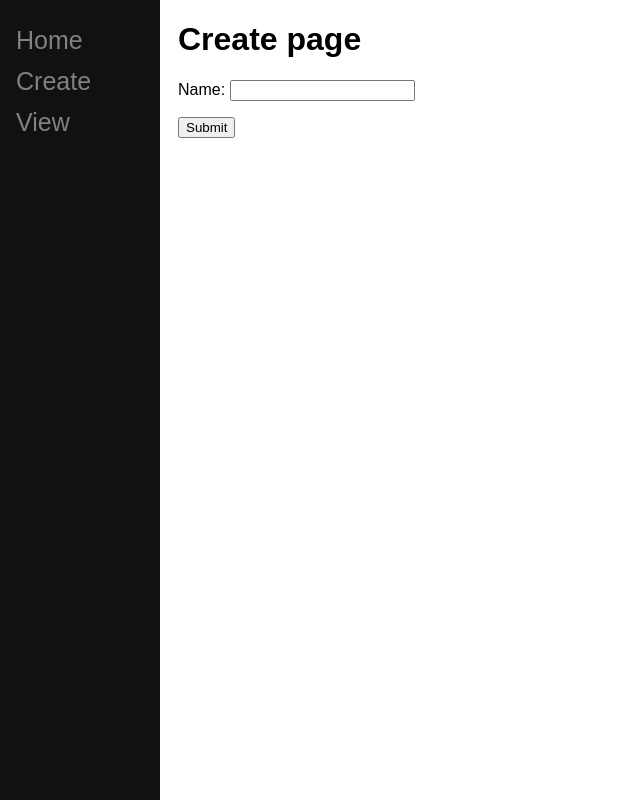
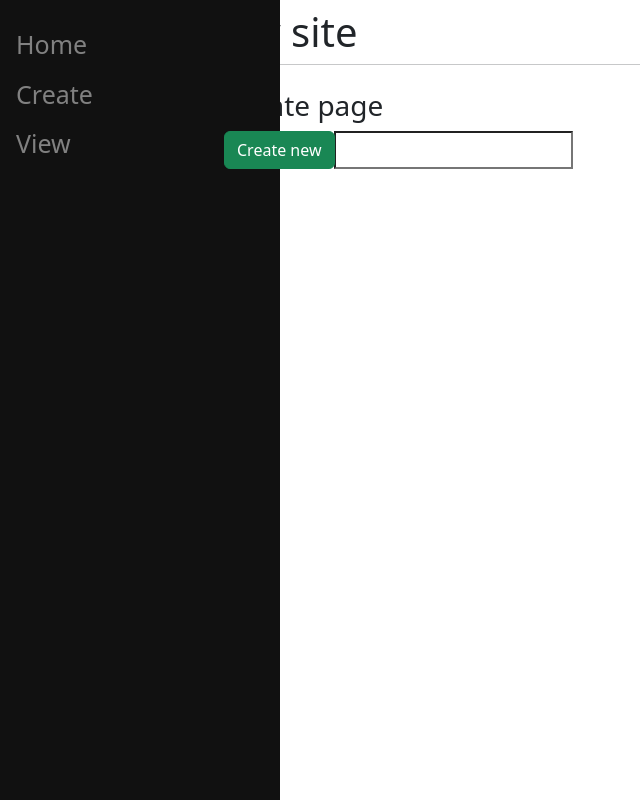
Before and after one commit to colingelling/django-community-blog, a Django app: page /create/ in a window 1280 px wide. Shown: the whole page, without its empty margins (0-640 px from the left). Run offline with Django 4.2, Linux system fonts and the light colour scheme.

Commit message:
Added Bootstrap CDN and additional customization to the html and internal styling of the base template (layout.html)

```diff
--- a/test_project/main/templates/main/create.html
+++ b/test_project/main/templates/main/create.html
@@ -5,10 +5,14 @@
 {%  endblock %}
 
 {%  block content %}
-    <h1>Create page</h1>
-    <form method="post" action="/create/">
-    {{ form.as_p }}
+    <h3>Create page</h3>
+    <form method="post" action="/create/" class="form-group">
         {% csrf_token %}
-        <button type="submit" name="save">Submit</button>
+        <div class="input-group mb-3">
+            <div class="input-group-prepend">
+                <button type="submit" name="save" class="btn btn-success">Create new</button>
+            </div>
+            {{ form.name }}
+        </div>
     </form>
 {%  endblock %}
--- a/test_project/main/templates/main/layout.html
+++ b/test_project/main/templates/main/layout.html
@@ -4,11 +4,12 @@
     <style>
         body {
             font-family: sans-serif;
+            overflow-x: hidden;
         }
 
         .sidenav {
             height: 100%;
-            width: 160px;
+            width: 280px;
             position: fixed;
             z-index: 1;
             top: 0;
@@ -31,25 +32,40 @@
         }
 
         .main {
-            margin-left: 160px;
-            padding : 0 10px;
+            padding: 0 10px;
         }
 
     </style>
     <meta charset="UTF-8">
     <title>{% block title %}{% endblock %}</title>
+    <meta name="viewport" content="width=device-width, initial-scale=1">
+    <link href="https://cdn.jsdelivr.net/npm/bootstrap@5.3.2/dist/css/bootstrap.min.css" rel="stylesheet" integrity="sha384-T3c6CoIi6uLrA9TneNEoa7RxnatzjcDSCmG1MXxSR1GAsXEV/Dwwykc2MPK8M2HN" crossorigin="anonymous">
 </head>
 <body>
 
+    <div class="row">
+        <div class="col-3">
             <div class="sidenav">
                 <a href="/">Home</a>
                 <a href="/create">Create</a>
                 <a href="/2">View</a>
             </div>
+        </div>
+    </div>
 
     <div id="content" name="content" class="main">
+        <div class="row justify-content-center">
+            <div class="col-8">
+                <h1 class="mt-2">My site</h1>
+                <hr class="mt-0 mb-4">
                 {% block content %}
                 {% endblock %}
             </div>
+        </div>
+    </div>
+
+    <script src="https://cdn.jsdelivr.net/npm/bootstrap@5.3.2/dist/js/bootstrap.bundle.min.js" integrity="sha384-C6RzsynM9kWDrMNeT87bh95OGNyZPhcTNXj1NW7RuBCsyN/o0jlpcV8Qyq46cDfL" crossorigin="anonymous"></script>
+    <script src="https://cdn.jsdelivr.net/npm/@popperjs/core@2.11.8/dist/umd/popper.min.js" integrity="sha384-I7E8VVD/ismYTF4hNIPjVp/Zjvgyol6VFvRkX/vR+Vc4jQkC+hVqc2pM8ODewa9r" crossorigin="anonymous"></script>
+    <script src="https://cdn.jsdelivr.net/npm/bootstrap@5.3.2/dist/js/bootstrap.min.js" integrity="sha384-BBtl+eGJRgqQAUMxJ7pMwbEyER4l1g+O15P+16Ep7Q9Q+zqX6gSbd85u4mG4QzX+" crossorigin="anonymous"></script>
 </body>
 </html>
```
Also changed, not shown: test_project/main/templates/main/list.html (+18 -7 lines). Lines whose indentation alone changed are shown as unchanged.
